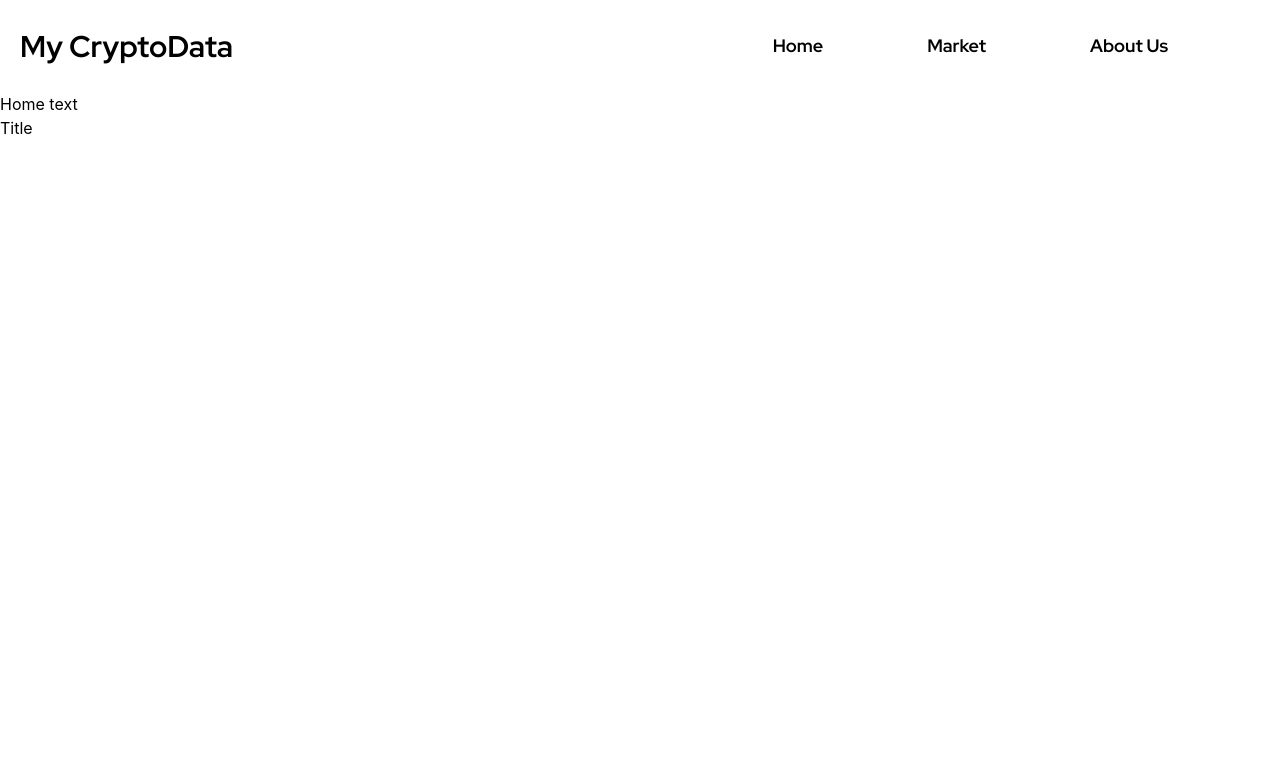
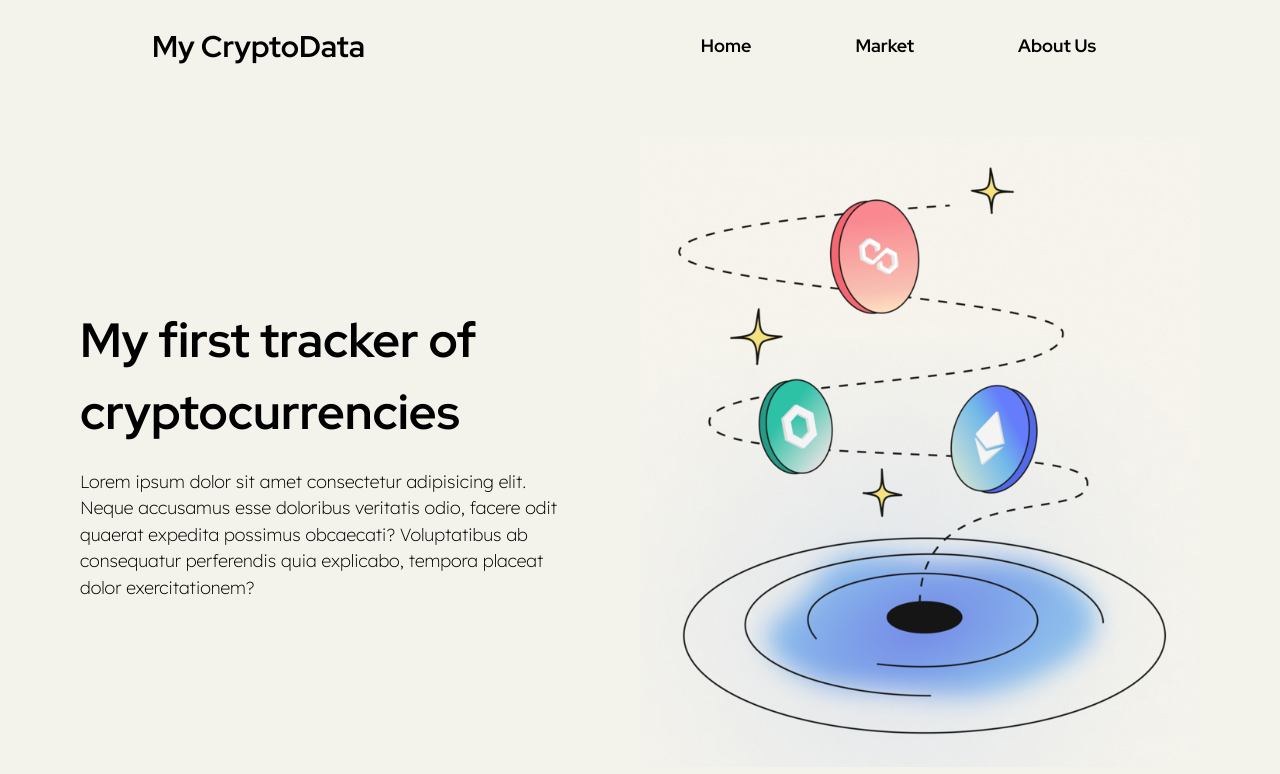
Before and after one commit to randricalvin/My-CryptoData, a React (Create React App) app: page / in a window 1280 px wide. Shown: the top 774 px of the page. Built offline with nearby package versions, Linux system fonts and the light colour scheme.

Commit message:
adding title and image in home page

```diff
--- a/public/index.html
+++ b/public/index.html
@@ -28,7 +28,7 @@
       work correctly both with client-side routing and a non-root public URL.
       Learn how to configure a non-root public URL by running `npm run build`.
     -->
-    <title>React App</title>
+    <title>My CryptoData</title>
   </head>
   <body>
     <noscript>You need to enable JavaScript to run this app.</noscript>
--- a/src/App.css
+++ b/src/App.css
@@ -2,3 +2,28 @@
 @tailwind components;
 @tailwind utilities;
 @import url('https://fonts.googleapis.com/css2?family=Roboto:wght@300;400;500;700&display=swap');
+
+/* Language: css */
+body {
+  background-color: #f3f3eb;
+}
+
+.text-presentation {
+    font-family: 'Red Hat Display', sans-serif;
+    font-size: 3rem;
+    width: 25rem;
+  }
+
+.p-presentation {
+    font-family: 'Lexend Deca', sans-serif;
+    font-size: 1.10rem;
+    width: 30rem;
+  }
+
+.page-home {
+    display: flex;
+    align-items: center;
+    justify-content: space-evenly;
+    height: 90vh;
+
+  }
--- /dev/null
+++ b/src/components/HomeImage.jsx
@@ -0,0 +1,12 @@
+import React from 'react'
+import homeimage from '../assets/homeimage.png'
+
+const HomeImage = () => {
+  return (
+    <div>
+        <img src={homeimage} alt="coins" style={{width: '35rem' }}/>
+    </div>
+  )
+}
+
+export default HomeImage
--- a/src/components/NavBar.jsx
+++ b/src/components/NavBar.jsx
@@ -3,7 +3,7 @@ import { Link } from "react-router-dom";
 
 function NavBar() {
   return (
-    <div className="flex flex-row justify-between items-center font-serif ml-5 mr-20 my-5">
+    <div className="flex flex-row justify-around items-center font-serif my-5">
       <div className="">
         <Link to="/" className="font-bold text-3xl">
           My CryptoData
--- a/src/components/Title.jsx
+++ b/src/components/Title.jsx
@@ -1,7 +1,20 @@
 import React from "react";
 
 function Title() {
-  return <div className="title">Title</div>;
+  return (
+    <div>
+        <div className="text-presentation">
+            <h1 className=''>
+                My first tracker of cryptocurrencies
+            </h1>
+        </div>
+        <div className="p-presentation mt-5">
+            <p>
+              Lorem ipsum dolor sit amet consectetur adipisicing elit. Neque accusamus esse doloribus veritatis odio, facere odit quaerat expedita possimus obcaecati? Voluptatibus ab consequatur perferendis quia explicabo, tempora placeat dolor exercitationem?
+            </p>
+        </div>
+    </div>
+  )
 }
 
 export default Title;
--- a/src/pages/Home.jsx
+++ b/src/pages/Home.jsx
@@ -1,14 +1,13 @@
 import React from "react";
 import Title from "../components/Title";
+import HomeImage from "../components/HomeImage";
 
 function Home() {
   return (
-    <div>
-      <div>
-        <h1>Home text</h1>
+      <div className="page-home flex">
         <Title />
+        <HomeImage />
       </div>
-    </div>
   );
 }
 
--- a/tailwind.config.js
+++ b/tailwind.config.js
@@ -2,10 +2,9 @@ module.exports = {
   content: ["./src/**/*.{js,jsx,ts,tsx}"],
   theme: {
     color: {
-      primaryOrange: "#201E50",
-      primaryBlue: "#5C64CF",
-      primaryBlack: "#272726",
-      primaryWhite: "#F5F4F2",
+      primaryBlue: "#201E50",
+      primaryWhite: "#f3f3eb",
+      secondaryWhite: "#F5F4F2",
     },
     fontFamily: {
       sans: ["Lexend Deca", "sans-serif"],
```
Also changed, not shown: src/assets/homeimage.png (added).
